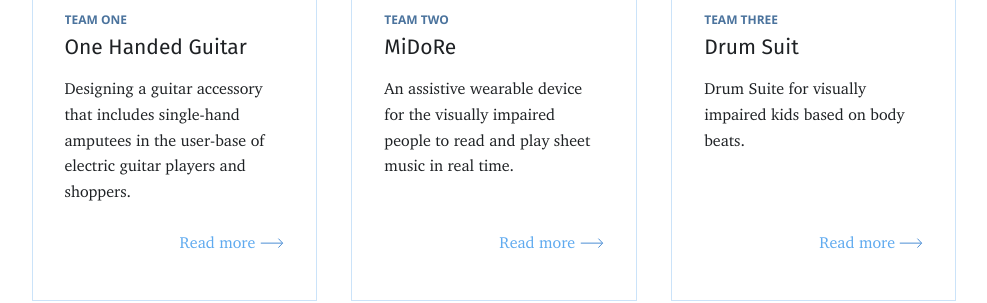
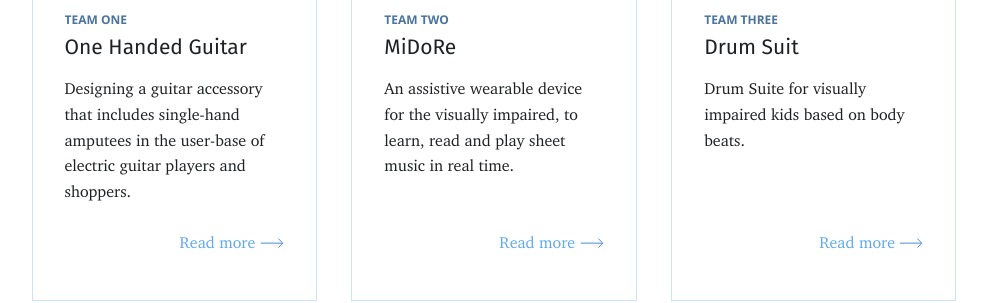
Before and after one commit to amitjenaiitbm/ma-dfworkshop, a Jekyll site: the page built from index.md, in a window 1280 px wide. Shown: the part 915-1218 px from the top of the page, without its empty margins (146-1133 px from the left). Built offline with Jekyll 4.4.1, drawn with Linux system fonts in a browser that asks for light colours; nearby versions of some CDN libraries.

Commit message:
Update home.html

```diff
--- a/_layouts/home.html
+++ b/_layouts/home.html
@@ -71,7 +71,7 @@ layout: default
                             <div class="overflow-box">
                                     <div class="os">Team Two</div>
                                     <div class="fs">MiDoRe</div>
-                                    <div class="charter">An assistive wearable device for the visually impaired people to read and play sheet music in real time.</div>
+                                    <div class="charter">An assistive wearable device for the visually impaired, to learn, read and play sheet music in real time.</div>
                             </div>
                     </div>
                     <div class="medium">Read more
```
